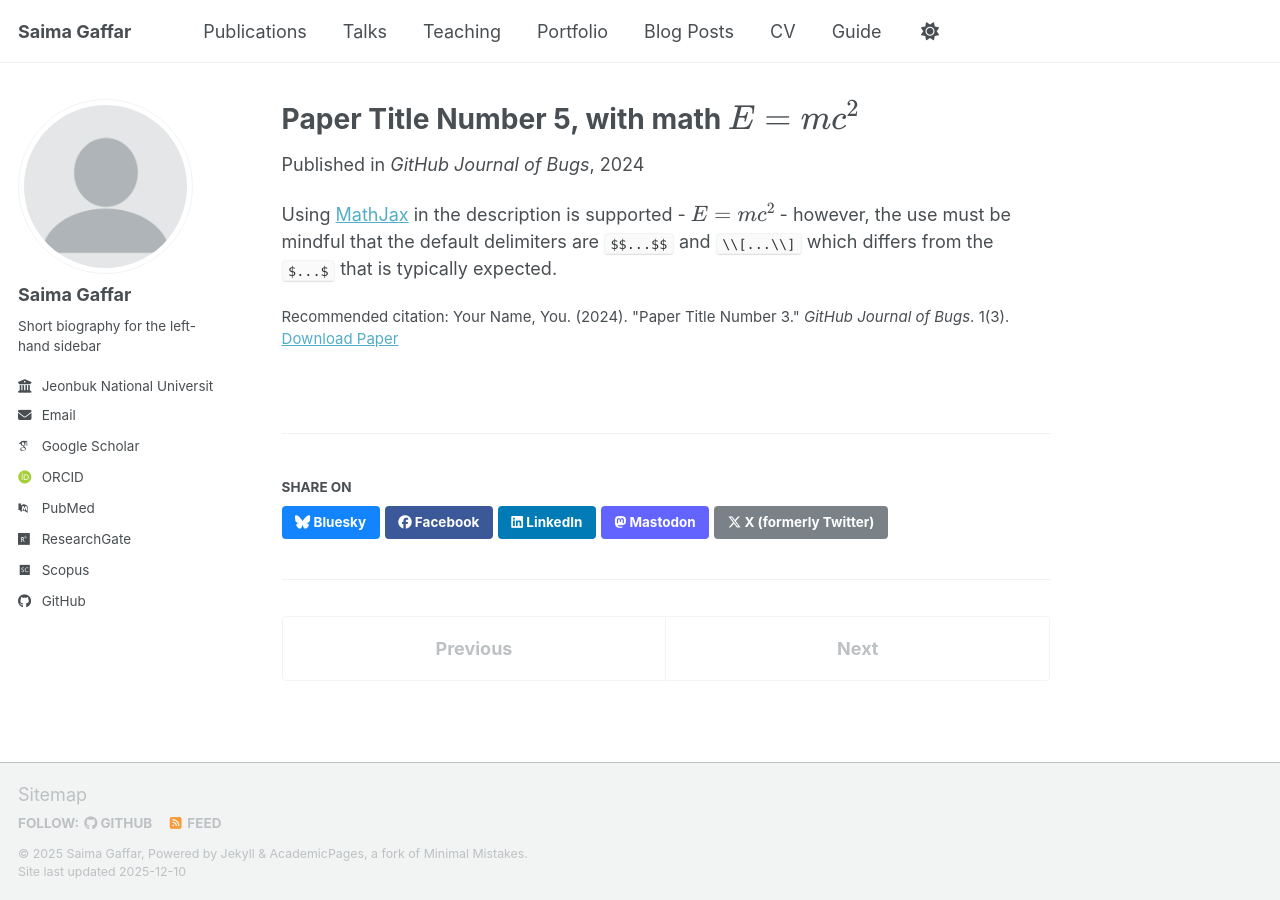
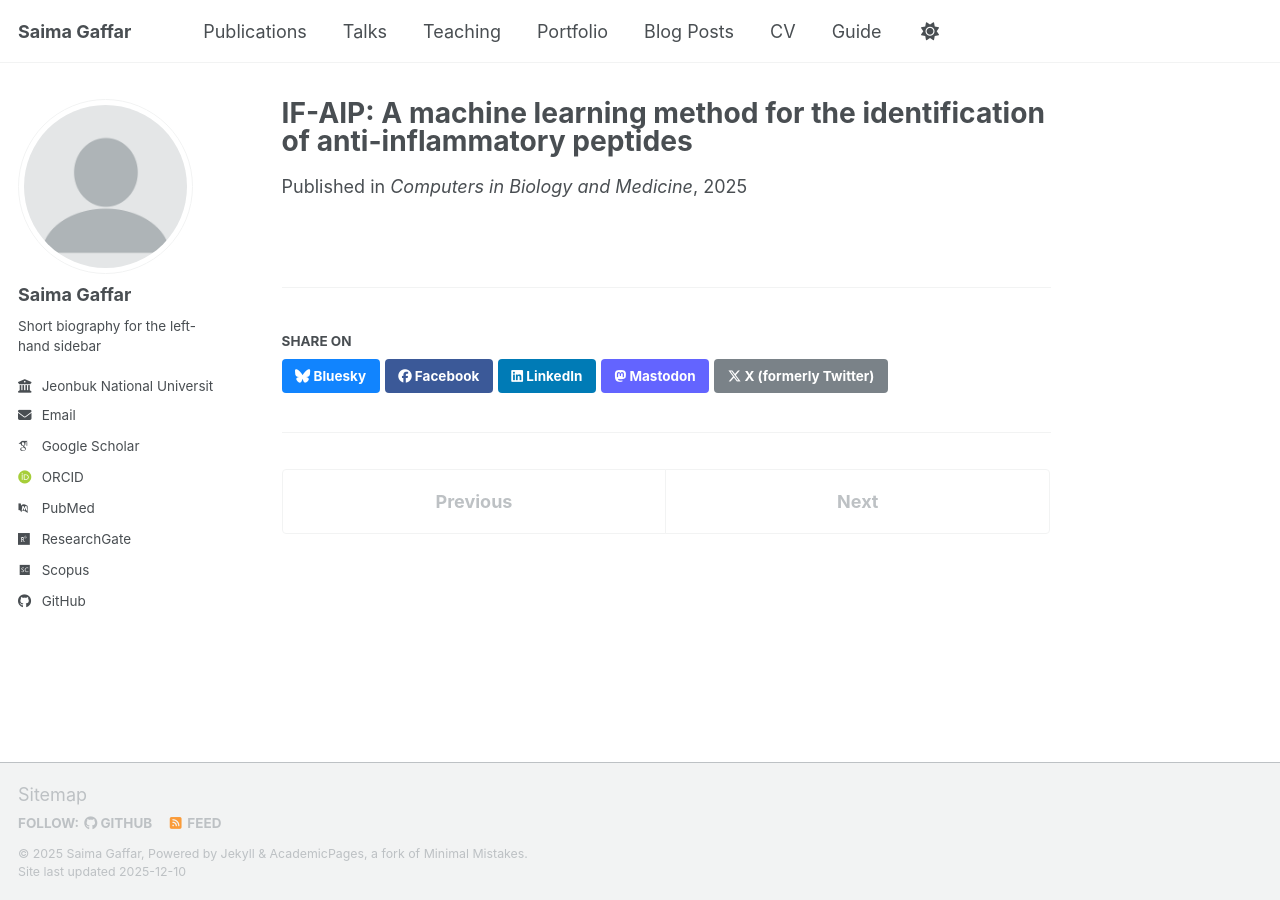
Before and after one commit to Mir-Saima/mir-saima.github.io, a Jekyll site: the page built from _publications/2025-06-08-paper-title-number-5.md, in a window 1280 px wide. Built offline with Jekyll 4.4.1, drawn with Linux system fonts in a browser that asks for light colours; some web fonts are replaced; a script bundle is joined from its source files by our own code; library files that are not in the unit come from our copies.

Commit message:
Update 2025-06-08-paper-title-number-5.md

```diff
--- a/_publications/2025-06-08-paper-title-number-5.md
+++ b/_publications/2025-06-08-paper-title-number-5.md
@@ -1,13 +1,15 @@
 ---
-title: "Paper Title Number 5, with math $$E=mc^2$$"
-collection: publications
-category: conferences
-permalink: /publication/2024-02-17-paper-title-number-4
-excerpt: 'This paper is about a famous math equation, $$E=mc^2$$'
-date: 2024-02-17
-venue: 'GitHub Journal of Bugs'
-paperurl: 'https://academicpages.github.io/files/paper3.pdf'
-citation: 'Your Name, You. (2024). &quot;Paper Title Number 3.&quot; <i>GitHub Journal of Bugs</i>. 1(3).'
+title: "IF-AIP: A machine learning method for the identification of anti-inflammatory peptides"
+authors: "Saima Gaffar, Mir Tanveerul Hassan, ..."
+venue: "Computers in Biology and Medicine"
+year: 2024
+doi: "https://doi.org/10.1016/j.compbiomed.2023.107724"
+bibtex: |
+  @article{gaffar2024ifaip,
+    title   = {IF-AIP: A machine learning method for the identification of anti-inflammatory peptides},
+    author  = {Gaffar, Saima and Hassan, Mir Tanveerul and ...},
+    journal = {Computers in Biology and Medicine},
+    year    = {2024},
+    doi     = {10.1016/j.compbiomed.2023.107724}
+  }
 ---
-
-Using [MathJax](https://www.mathjax.org/) in the description is supported - $$E=mc^2$$ - however, the use must be mindful that the default delimiters are `$$...$$` and `\\[...\\]` which differs from the `$...$` that is typically expected.
```
